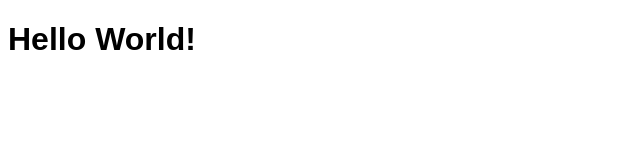
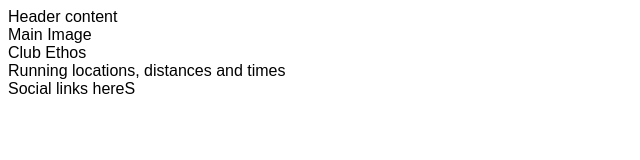
Before and after one commit to Vannesha2021/love-running, a plain HTML site: page index.html in a window 1280 px wide. Shown: the whole page, without its empty margins (0-640 px from the left). Drawn offline with Linux system fonts and the light colour scheme.

Commit message:
Add core structure for home page

```diff
--- a/index.html
+++ b/index.html
@@ -11,6 +11,18 @@
     <title>Love Running</title>
 </head>
 <body>
-    <h1>Hello World!</h1>
+   <header>Header content</header>
+   <section>
+       Main Image
+   </section>
+   <section>
+       Club Ethos
+   </section>
+   <section>
+       Running locations, distances and times
+   </section>
+   <footer>
+       Social links hereS
+   </footer>
 </body>
 </html>
```
